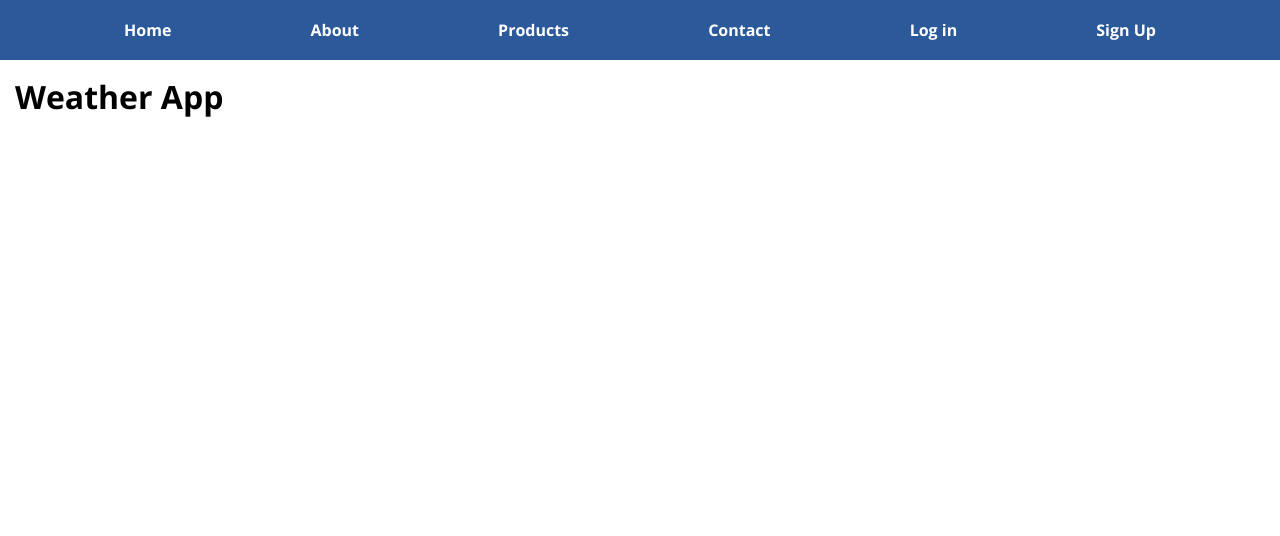
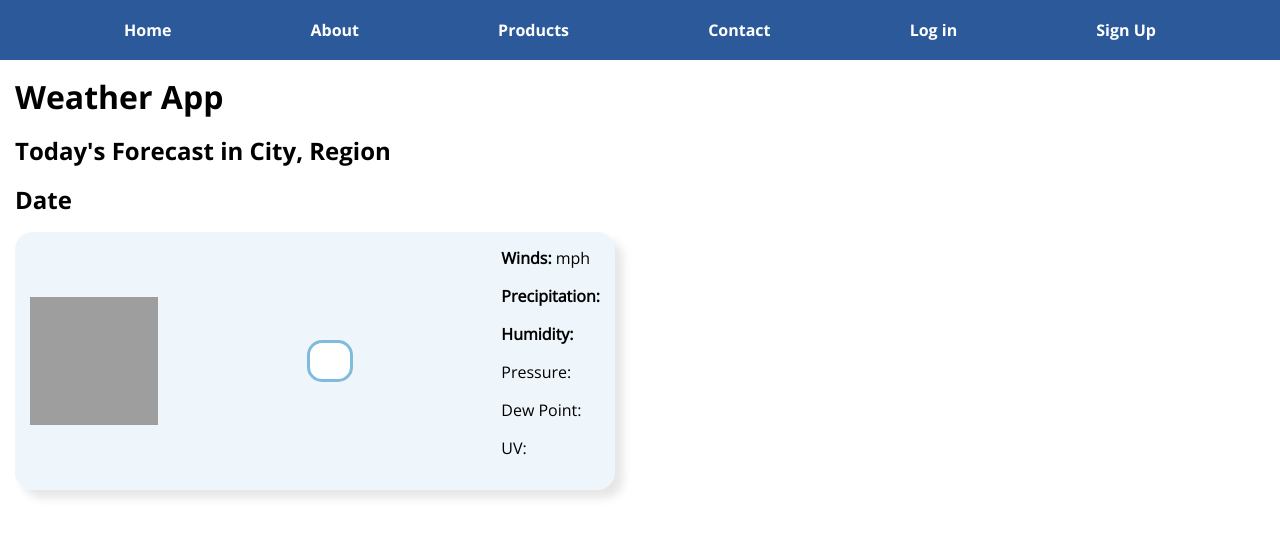
Before and after one commit to PJIceskull/Weather_App, a website with bundled scripts: page index.html in a window 1280 px wide. Built offline with nearby package versions, Linux system fonts and the light colour scheme; no server answers; grey boxes are pictures that could not be loaded.

Commit message:
add section and styles for Today's Weather

```diff
--- a/css/styles.css
+++ b/css/styles.css
@@ -92,4 +92,53 @@ nav a:active {
   color: #58a5d6;
 }
 
+.forecastWrap {
+  display: flex;
+  align-items: center;
+  justify-content: space-between;
+  background-color: rgba(192, 219, 238, 0.25);
+  max-width: 600px;
+  border-radius: 18px;
+  padding: 15px;
+  box-shadow: 8px 8px 10px rgba(0, 0, 0, 0.1);
+}
+
+.tempContain {
+  border-radius: 15px;
+  border: 3px solid #80bbdd;
+  background-color: white;
+  padding: 18px 20px;
+  display: flex;
+  flex-direction: column;
+  align-items: center;
+  gap: 10px;
+}
+.tempContain h2,
+.tempContain p {
+  margin-bottom: 0;
+}
+.tempContain h2 {
+  font-size: 36px;
+  color: #23254b;
+}
+.tempContain h2 sup {
+  font-family: OpenSans-Regular;
+  font-size: 18px;
+}
+.tempContain .conditionText {
+  color: #2b5999;
+  font-size: 18px;
+}
+
+.weatherIcon {
+  height: 128px;
+  width: 128px;
+}
+.weatherIcon img {
+  height: 100%;
+  width: 100%;
+  object-fit: cover;
+  object-position: center;
+}
+
 /*# sourceMappingURL=styles.css.map */
--- a/index.html
+++ b/index.html
@@ -19,6 +19,30 @@
 
     <div id="app">
       <h1>Weather App</h1>
+
+      <section>
+        <h1>Today's Forecast in City, Region</h1>
+        <h2 class="currentTime">Date</h2>
+        <div class="forecastWrap">
+          <div class="weatherIcon">
+            <img src="//cdn.weatherapi.com/weather/64x64/day/296.png" alt="" />
+          </div>
+
+          <div class="tempContain">
+            <!-- <h2></h2>
+            <p class="conditionText"></p> -->
+          </div>
+
+          <div class="weatherDetails">
+            <p><strong>Winds:</strong> mph</p>
+            <p><strong>Precipitation:</strong></p>
+            <p><strong>Humidity:</strong></p>
+            <p>Pressure:</p>
+            <p>Dew Point:</p>
+            <p>UV:</p>
+          </div>
+        </div>
+      </section>
     </div>
 
     <script src="lib/jquery-3.7.1.min.js"></script>
```
